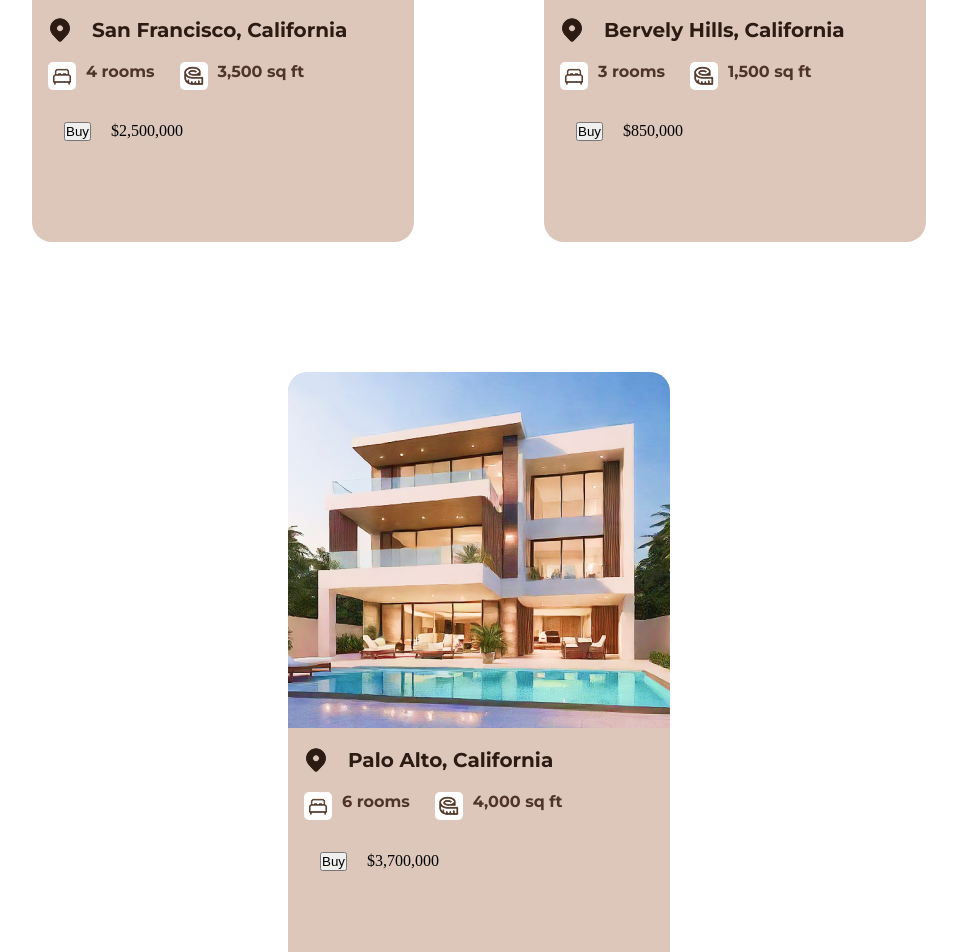
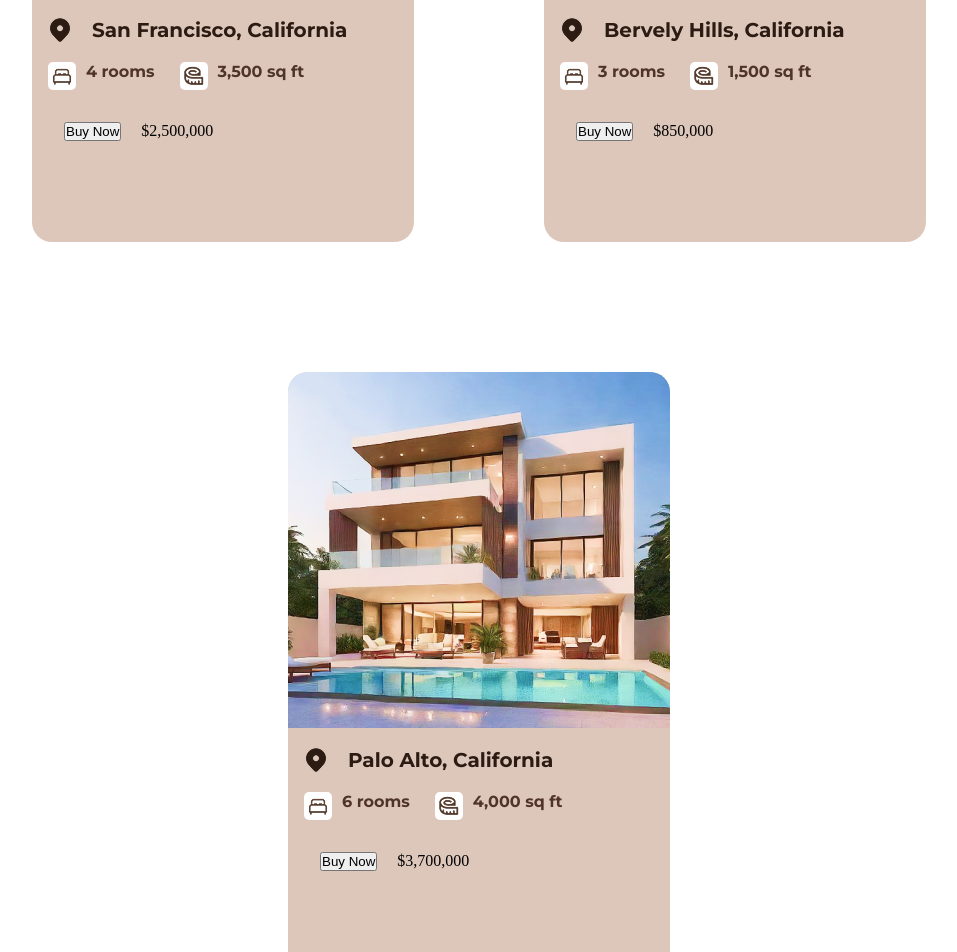
Before and after one commit to gabrieljcoutinho/Projeto-Dwello, a React (Create React App) app: page / in a window 1280 px wide. Shown: the part 2700-3652 px from the top of the page, without its empty margins (161-1118 px from the left). Built offline with nearby package versions, Linux system fonts and the light colour scheme.

Commit message:
nomes btns

```diff
--- a/src/components/Popularresidences.jsx
+++ b/src/components/Popularresidences.jsx
@@ -34,7 +34,7 @@ const Popularresidences = () => {
 
 
                     <ul className="compraEpreco">
-                      <li className='listaBtnComprar'><button>Buy</button></li>
+                      <li className='listaBtnComprar'><button>Buy Now</button></li>
                       <li className='listaBtnComprar'><p>$2,500,000</p></li>
                     </ul>
 
@@ -55,7 +55,7 @@ const Popularresidences = () => {
 
 
                     <ul className="compraEpreco">
-                      <li className='listaBtnComprar'><button>Buy</button></li>
+                      <li className='listaBtnComprar'><button>Buy Now</button></li>
                       <li className='listaBtnComprar'><p>$850,000</p></li>
                     </ul>
 
@@ -75,7 +75,7 @@ const Popularresidences = () => {
                     </ul>
 
                     <ul className="compraEpreco">
-                      <li className='listaBtnComprar'><button>Buy</button></li>
+                      <li className='listaBtnComprar'><button>Buy Now</button></li>
                       <li className='listaBtnComprar'><p>$3,700,000</p></li>
                     </ul>
 
```
